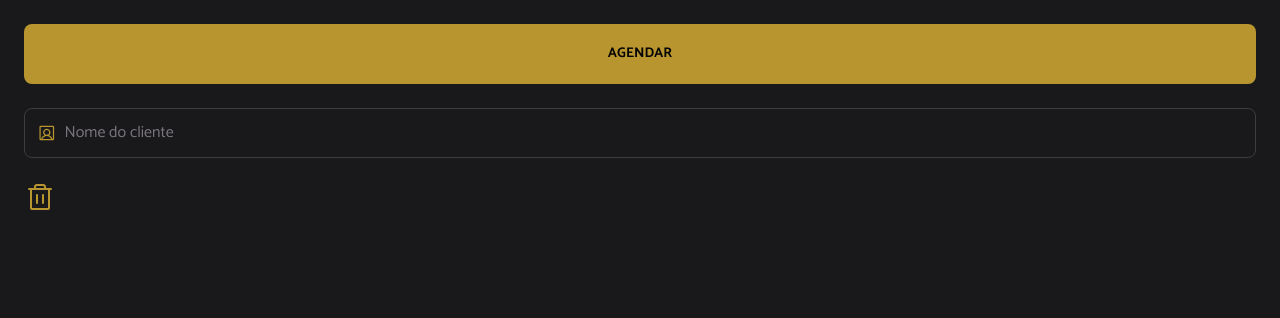
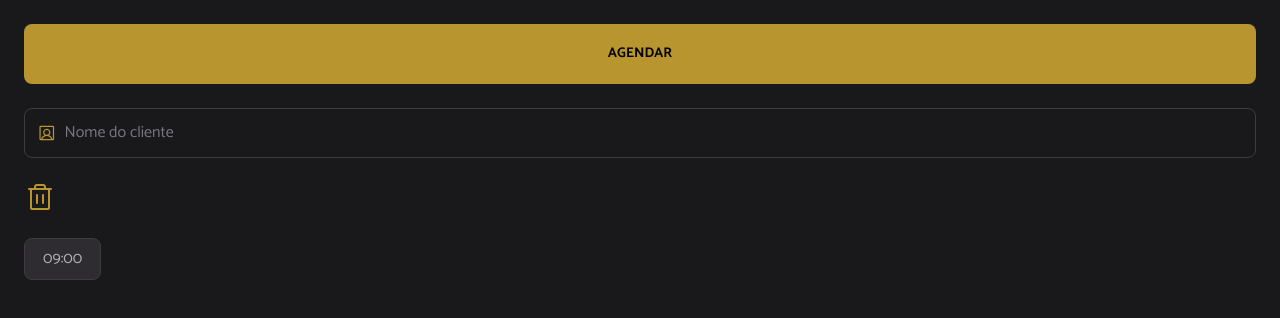
Before and after one commit to Murilo-Augusto/hair-day, a React (Vite) app: page / in a window 1280 px wide. Shown: the top 318 px of the page. Built offline with nearby package versions, Linux system fonts and the light colour scheme.

Commit message:
feat: add TimeSelect component for time selection functionality

```diff
--- a/src/app.tsx
+++ b/src/app.tsx
@@ -2,6 +2,7 @@ import { TrashIcon, UserSquareIcon } from "@phosphor-icons/react";
 import { Button } from "./components/button";
 import { ButtonIcon } from "./components/button-icon";
 import { TextInput } from "./components/text-input";
+import { TimeSelect } from "./components/time-select";
 
 export function App() {
   return (
@@ -11,6 +12,8 @@ export function App() {
       <TextInput icon={UserSquareIcon} placeholder="Nome do cliente" />
 
       <ButtonIcon icon={TrashIcon} />
+
+      <TimeSelect value="09:00" />
     </div>
   );
 }
--- /dev/null
+++ b/src/components/time-select.tsx
@@ -0,0 +1,30 @@
+import { type ComponentProps, useState } from "react";
+import { cn } from "@/utils/cn";
+
+interface TimeSelectProps extends ComponentProps<"button"> {
+  value: string;
+  onSelect?: () => void;
+}
+
+export function TimeSelect({ value, onSelect, ...props }: TimeSelectProps) {
+  const [isSelected, setIsSelected] = useState(false);
+
+  return (
+    <button
+      data-slot="time-select"
+      data-selected={isSelected}
+      className={cn(
+        "w-fit cursor-pointer rounded-lg border border-gray-500 bg-gray-600 px-4.5 py-2 text-gray-200 transition-colors hover:bg-gray-500",
+        "disabled:pointer-events-none disabled:bg-transparent disabled:text-gray-500",
+        "data-[selected=true]:pointer-events-none data-[selected=true]:border-yellow data-[selected=true]:text-yellow",
+      )}
+      onClick={() => {
+        setIsSelected(true);
+        onSelect?.();
+      }}
+      {...props}
+    >
+      {value}
+    </button>
+  );
+}
```
